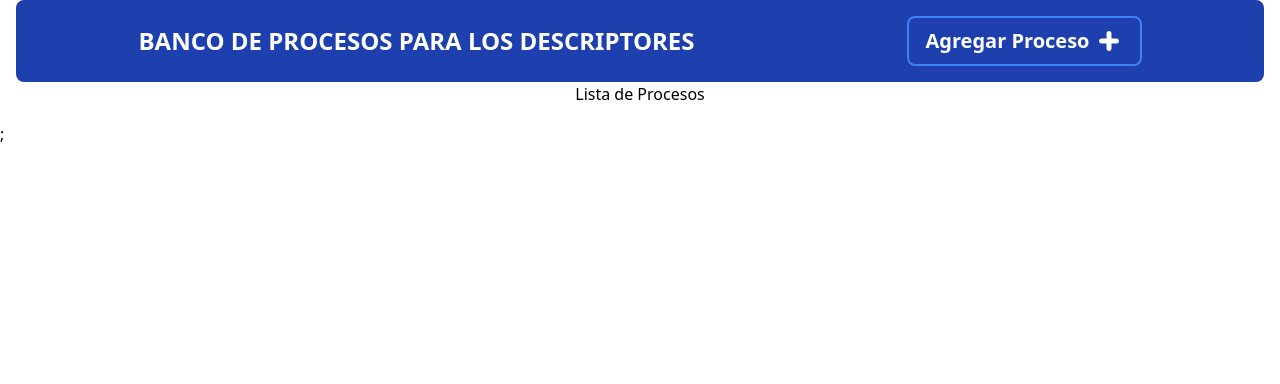
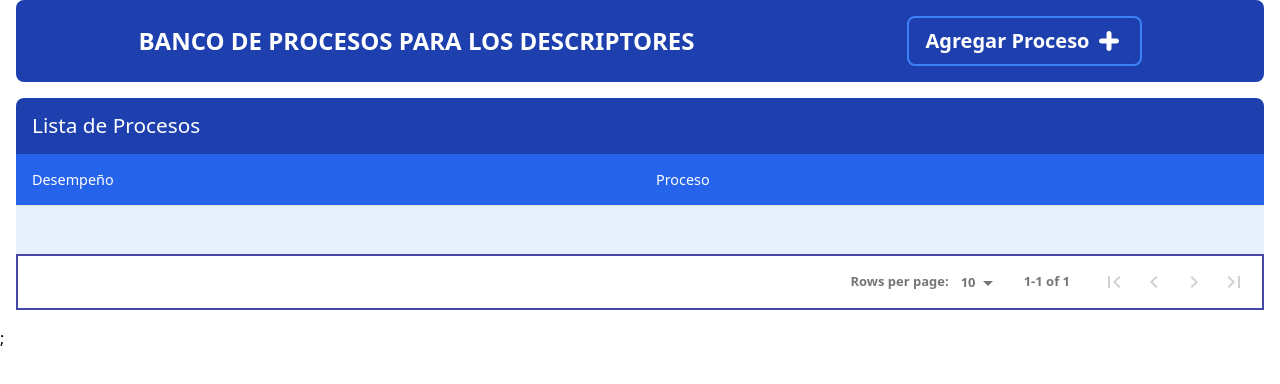
Before and after one commit to pipe5999/sygescol-fork, a Next.js app: page /Descriptores/BancoProcesos in a window 1280 px wide. Shown: the top 384 px of the page. Built offline with nearby package versions, Linux system fonts and the light colour scheme.

Commit message:
Subiendo algunos cambos

```diff
--- a/app/Descriptores/BancoProcesos/BodyComponent.tsx
+++ b/app/Descriptores/BancoProcesos/BodyComponent.tsx
@@ -2,6 +2,8 @@
 import React, { useState } from "react";
 import { TiPlus } from "react-icons/ti";
 import ReactSelect from "react-select";
+import DataTable from "react-data-table-component";
+import { customStyles } from "../../../utils/CustomStylesTables";
 
 function BodyComponent() {
   const [showModal, setShowModal] = useState(false);
@@ -25,6 +27,21 @@ function BodyComponent() {
     },
   ];
 
+  const columns = [
+    {
+      name: "Desempeño",
+    },
+    {
+      name: "Proceso",
+    },
+  ];
+
+  const data = [
+    {
+      name: "data",
+    },
+  ];
+
   function handleClick() {
     setShowModal(true);
   }
@@ -42,6 +59,19 @@ function BodyComponent() {
             Agregar Proceso
             <TiPlus className="text-[150%]" />
           </button>
+        </div>
+
+        <div className="my-4">
+          <DataTable
+            title="Lista de Procesos"
+            data={data}
+            columns={columns}
+            customStyles={customStyles}
+            pagination
+            responsive
+            noDataComponent="No hay datos"
+            paginationPerPage={7}
+          />
         </div>
 
         {/* Modal Add Proceso */}
@@ -83,9 +113,6 @@ function BodyComponent() {
             </div>
           </div>
         )}
-        <div>
-          <p>Lista de Procesos</p>
-        </div>
       </div>
       <style jsx>{`
         .modal-overlay {
--- a/app/Descriptores/BodyComponent.tsx
+++ b/app/Descriptores/BodyComponent.tsx
@@ -7,14 +7,14 @@ import Dimensiones from "./Dimensiones";
 const BodyComponent = () => {
   return (
     <div className="container mx-auto text-center px-4 mb-4">
-      <div className="uppercase text-center font-bold text-2xl py-4 bg-blue-800 text-white rounded-lg">
+      <div className="uppercase text-center font-bold lg:text-2xl py-4 bg-blue-800 text-white rounded-lg">
         Registro de Descriptores para el Nivel Preescolar
       </div>
       <div>
-        <h1 className="font-bold text-2xl text-blue-800 mt-3 mb-1">
+        <h1 className="font-bold lg:text-2xl text-blue-800 mt-3 mb-1">
           DIMENSIONES
         </h1>
-        <div className="grid grid-cols-3 gap-4">
+        <div className="grid grid-cols-1 md:grid-cols-2 lg:grid-cols-3 gap-4">
           <Dimensiones title={"cognitiva"} />
           <Dimensiones title={"Comunicativa"} />
           <Dimensiones title={"Corporal"} />
--- a/app/Descriptores/Dimensiones.tsx
+++ b/app/Descriptores/Dimensiones.tsx
@@ -11,16 +11,16 @@ const Dimensiones = ({ title }: Props) => {
   return (
     <>
       <div>
-        <h1 className="uppercase bg-blue-200 text-lg font-medium rounded-tl-lg  rounded-tr-lg py-1">
+        <h1 className="uppercase bg-blue-200 lg:text-lg font-medium rounded-tl-lg  rounded-tr-lg py-1">
           {title}
         </h1>
         <div>
-          <h1 className="font-medium bg-blue-100 py-1 rounded-bl-lg rounded-br-lg">
+          <h1 className="font-medium lg:text-base bg-blue-100 py-1 rounded-bl-lg rounded-br-lg">
             Desempeño Nacional
           </h1>
-          <div className="flex flex-row justify-between my-2">
+          <div className="flex flex-row justify-between my-2 gap-2">
             <div className="bg-blue-50 rounded-lg">
-              <h1 className="font-medium">Superior</h1>
+              <h1 className="lg:text-base font-medium">Superior</h1>
               <Image
                 width={100}
                 height={100}
@@ -29,7 +29,7 @@ const Dimensiones = ({ title }: Props) => {
               />
             </div>
             <div className="bg-green-100 rounded-lg">
-              <h1 className="font-medium">Alto</h1>
+              <h1 className="lg:text-base font-medium">Alto</h1>
               <Image
                 width={100}
                 height={100}
@@ -38,7 +38,7 @@ const Dimensiones = ({ title }: Props) => {
               />
             </div>
             <div className="bg-blue-50 rounded-lg">
-              <h1 className="font-medium">Básico</h1>
+              <h1 className="lg:text-base font-medium">Básico</h1>
               <Image
                 width={100}
                 height={100}
@@ -47,7 +47,7 @@ const Dimensiones = ({ title }: Props) => {
               />
             </div>
             <div className="bg-blue-50 rounded-lg">
-              <h1 className="font-medium">Bajo</h1>
+              <h1 className="lg:text-base font-medium">Bajo</h1>
               <Image
                 width={100}
                 height={100}
@@ -56,7 +56,7 @@ const Dimensiones = ({ title }: Props) => {
               />
             </div>
           </div>
-          <div className="border grid grid-cols-2 gap-2 p-1 items-center">
+          <div className="border grid lg:grid-cols-2 gap-2 p-1 items-center">
             <div>
               <h1 className="font-medium text-lg">Proceso</h1>
               <ReactSelect
@@ -65,13 +65,13 @@ const Dimensiones = ({ title }: Props) => {
               />
             </div>
             <div>
-              <p className="text-justify">
+              <p className="text-left">
                 Escribir algunas letras y dibuja círculos, identifica algunos
                 colores y dibuja figuras más complejas.
               </p>
             </div>
           </div>
-          <div className="border grid grid-cols-2 gap-2 p-1 items-center">
+          <div className="border grid lg:grid-cols-2 gap-2 p-1 items-center">
             <div>
               <h1 className="font-medium text-lg">Observaciones</h1>
             </div>
--- a/package.json
+++ b/package.json
@@ -9,8 +9,10 @@
     "@tailwindcss/jit": "^0.1.18",
     "next": "latest",
     "react": "18.2.0",
+    "react-data-table-component": "^7.5.3",
     "react-dom": "18.2.0",
     "react-select": "^5.7.0",
+    "styled-components": "^5.3.6",
     "tailwind-scrollbar-hide": "^1.1.7"
   },
   "devDependencies": {
--- /dev/null
+++ b/utils/CustomStylesTables.ts
@@ -0,0 +1,44 @@
+const customStyles = {
+  rows: {
+    style: {
+      // minHeight: "72px",
+      background: "#E7F1FE",
+    },
+  },
+  columns: {
+    style: {
+      background: "black",
+    },
+  },
+  header: {
+    style: {
+      background: "#1e40af",
+      color: "white",
+      fontWeight: "bold !important",
+      textAlign: "left",
+      fontSize: "130%",
+      borderRadius: "0.5rem 0.5rem 0rem 0rem",
+    },
+  },
+  headCells: {
+    style: {
+      background: "#2563eb",
+      color: "white",
+      fontSize: "120%",
+    },
+  },
+  pagination: {
+    style: {
+      fontWeight: "bold",
+      border: "2px solid #4448A2",
+    },
+  },
+  subHeader: {
+    style: {
+      background: "#070e54",
+      color: "white",
+    },
+  },
+};
+
+export { customStyles };
```
Also changed, not shown: 1 other file (tests, documents, lock files or other folders).
